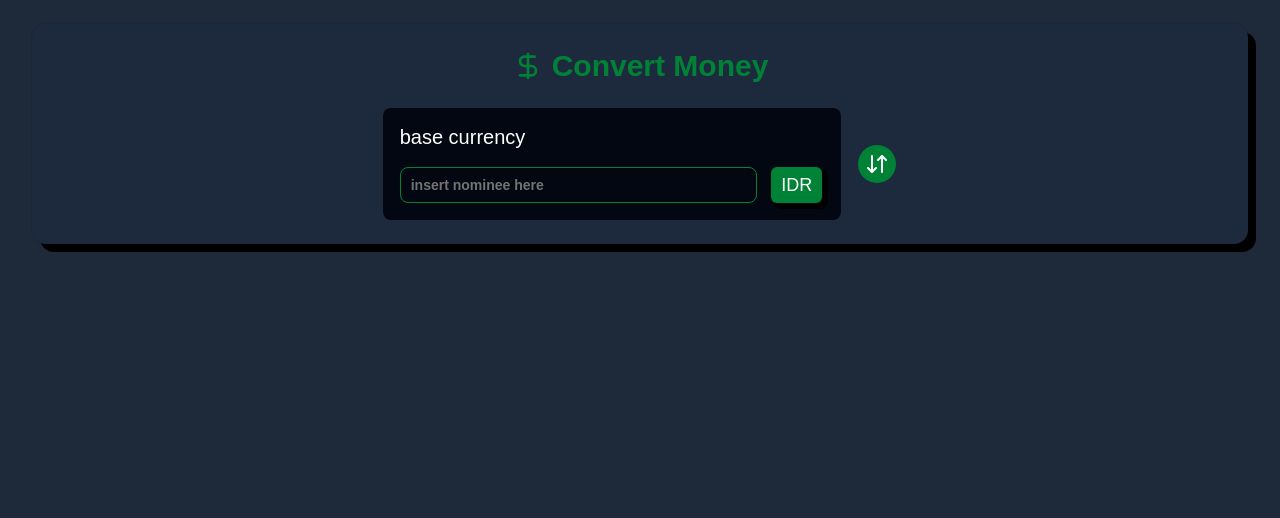
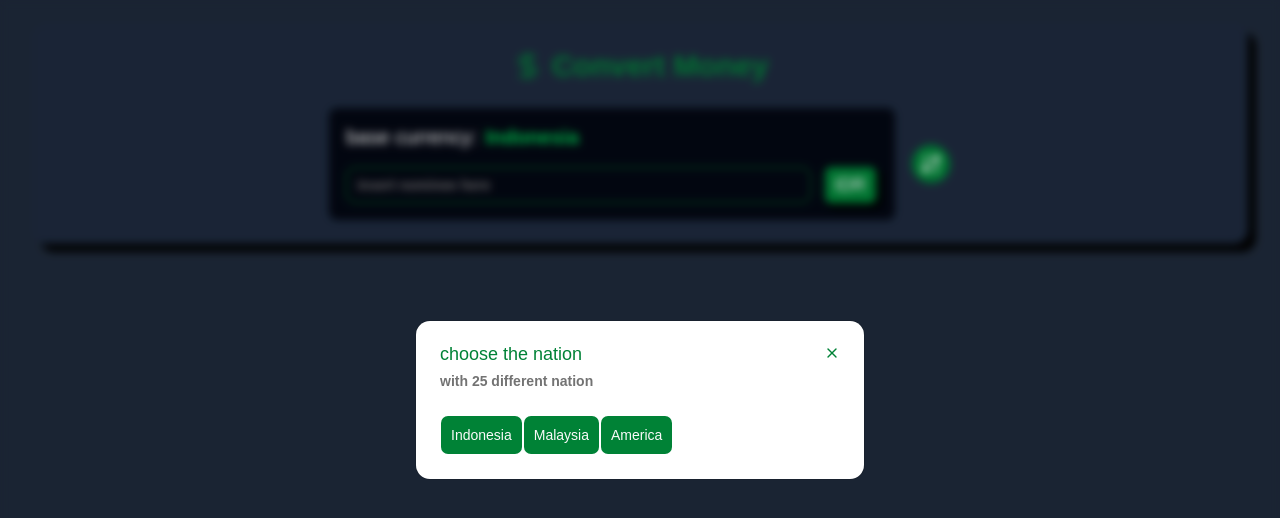
Before and after one commit to Devanoyudhistira/devarency, a React (Vite) app: page / in a window 1280 px wide. Both pictures are taken after a click on the button "IDR". Shown: the top 518 px of the page. Built offline with nearby package versions, Linux system fonts and the light colour scheme; no server answers.

Commit message:
add:change nation to input

```diff
--- a/src/components/convert-card.tsx
+++ b/src/components/convert-card.tsx
@@ -6,6 +6,7 @@ import Moneyresult from "./money-result";
 import { useEffect, useState } from "react";
 import axios from "axios";
 import convertToMoney from "@/lib/convert";
+import Nationdialog from "./nationdialog";
 
 type moneypair = {
   result: string;
@@ -22,13 +23,19 @@ type moneypair = {
 
 export default function Convertcard() {
   const [moneyrecord, setmoneyrecord] = useState<moneypair>();
-  const [moneynominee, setmoneynominee] = useState<number>(1);
+  const [moneynominee, setmoneynominee] = useState<number>(0);
+  const [opennation, setopennation] = useState<boolean>(false);
+  const [openlastnation, setopenlastnation] = useState<boolean>(false);
+  const [firstnation, setfirstnation] = useState<string>("IDR");
+  const [firstfullnation, setfirstfullnation] = useState<string>("Indonesia");
+  const [lastfullnation, setlastfullnation] = useState<string>("America");
+  const [lastnation, setlastnation] = useState<string>("USD");
   useEffect(() => {
     async function getcurrency() {
       try {
         const response: moneypair = (
           await axios.get(
-            `https://v6.exchangerate-api.com/v6/${import.meta.env.VITE_EXCHANGE_RATE_KEY}/pair/IDR/USD`,
+            `https://v6.exchangerate-api.com/v6/${import.meta.env.VITE_EXCHANGE_RATE_KEY}/pair/${firstnation}/${lastnation}`,
           )
         ).data;
         setmoneyrecord(response);
@@ -37,16 +44,33 @@ export default function Convertcard() {
       }
     }
     getcurrency();
-  }, []);
-  console.log(moneynominee);
+  }, [firstnation, lastnation]);
+
+  console.log(lastnation);
+  console.log(firstnation);
   return (
     <Card className="bg-slate-800 shadow-[8px_8px_0_black] w-[95%] flex flex-col items-center ">
+      <Nationdialog
+        changefullnation={setfirstfullnation}
+        changenation={setfirstnation}
+        onchange={setopennation}
+        opencondition={opennation}
+      />
+      <Nationdialog
+        changefullnation={setlastfullnation}
+        changenation={setlastnation}
+        onchange={setopenlastnation}
+        opencondition={openlastnation}
+      />
       <h1 className="text-primary text-3xl font-black flex items-center gap-2 ">
         {" "}
         <DollarSign className="size-8" /> Convert Money{" "}
       </h1>
       <CardContent className="flex flex-col lg:flex-row gap-4 items-center">
         <Moneyinput
+          nationname={firstfullnation}
+          nation={firstnation}
+          onClick={() => setopennation(!opennation)}
           onchange={(e) =>
             setmoneynominee(Number(e.currentTarget.value.replace(/[.,]/g, "")))
           }
@@ -59,15 +83,21 @@ export default function Convertcard() {
         >
           <ArrowDownUp color="white" className="size-6" />
         </Button>
-        {moneyrecord?.conversion_rate &&  <Moneyresult
-          money={moneyrecord?.conversion_rate * moneynominee}
-          currency={moneyrecord?.target_code}
-        />}
+        {moneyrecord?.conversion_rate && (
+          <Moneyresult
+            nation={lastnation}
+            onClick={() => setopenlastnation(!opennation)}
+            money={moneyrecord?.conversion_rate * moneynominee}
+            currency={moneyrecord?.target_code}
+            nationname={lastfullnation}
+          />
+        )}
       </CardContent>
       {moneyrecord?.target_code && (
         <CardFooter className="text-md text-gray-500 font-semibold">
           {" "}
-          {convertToMoney(moneynominee,moneyrecord?.base_code)} {moneyrecord?.base_code} ={" "}
+          {convertToMoney(moneynominee, moneyrecord?.base_code)}{" "}
+          {moneyrecord?.base_code} ={" "}
           {/* {moneyrecord?.conversion_rate * moneynominee} */}
           {convertToMoney(
             moneyrecord?.conversion_rate * moneynominee,
--- a/src/components/money-input.tsx
+++ b/src/components/money-input.tsx
@@ -6,13 +6,17 @@ import { NumericFormat } from "react-number-format";
 type props={
   inputname:string;
   onchange:React.ChangeEventHandler<HTMLInputElement>;
+  onClick: React.MouseEventHandler<HTMLButtonElement>;
+  nation:string;
+  nationname:string
 }
-export default function Moneyinput({ inputname,onchange }:props) {
+export default function Moneyinput({ inputname,onchange,onClick,nation,nationname }:props) {
   return (
     <Item className="bg-gray-950 text-white">
       <h1 className="text-xl font-lg flex items-center gap-2 font-medium">
         {" "}
-        {inputname}{" "}
+        {inputname}:{" "}
+        <span className="text-green-500 font-semibold" > {nationname} </span>
       </h1>
       <div className="flex items-center gap-3 w-full justify-between">
         <NumericFormat
@@ -26,7 +30,7 @@ export default function Moneyinput({ inputname,onchange }:props) {
           id="price"
           onChange={onchange}
         />
-        <Nationbutton nation="IDR" />
+        <Nationbutton onClick={onClick} nation={nation} />
       </div>
     </Item>
   );
--- a/src/components/money-result.tsx
+++ b/src/components/money-result.tsx
@@ -2,16 +2,25 @@ import convertToMoney from "@/lib/convert";
 import { Item } from "./ui/item";
 import Nationbutton from "./nation-button";
 
-export default function Moneyresult({money,currency}:{money:number,currency:string}) {
+
+type props = {
+  money:number;
+  currency:string;
+  onClick: React.MouseEventHandler<HTMLButtonElement>;
+  nation: string;
+  nationname
+};
+
+export default function Moneyresult({money,currency,onClick,nation,nationname}:props) {
   return (
     <Item className="bg-gray-950 text-white">
-      <h1 className="text-xl font-lg font-medium"> currency target </h1>
+      <h1 className="text-xl font-lg font-medium"> currency target : <span className="text-green-500 font-semibold" > {nationname} </span> </h1>
       <div className="flex items-center gap-3 w-full justify-between">
         <h1 className="text-2xl text-green-500 font-black text-shadow-2xs">
           {" "}
           {convertToMoney(money, currency)}{" "}
         </h1>
-        <Nationbutton nation="USD" />
+        <Nationbutton onClick={onClick} nation={nation} />
       </div>
     </Item>
   );
--- a/src/components/nation-button.tsx
+++ b/src/components/nation-button.tsx
@@ -1,11 +1,17 @@
 import { Button } from "./ui/button";
 
-export default function Nationbutton({nation}:{nation:string}) {
+type Props = {
+  nation:string;
+  onClick: React.MouseEventHandler<HTMLButtonElement>;
+};
+
+export default function Nationbutton({nation,onClick}:Props) {
   return (
     <Button
       size="lg"
       value={`default`}
       className={`bg-primary text-lg text-white border-2 shadow-[4px_4px_0_black]`}
+      onClick={onClick}
     >
       {nation}
     </Button>
--- /dev/null
+++ b/src/components/nationdialog.tsx
@@ -0,0 +1,65 @@
+import React, { useEffect } from "react";
+import { Button } from "./ui/button";
+import {
+  Dialog,
+  DialogContent,
+  DialogDescription,
+  DialogHeader,
+  DialogTitle,
+} from "./ui/dialog";
+import { useCountryStore } from "@/model/countrystore";
+
+type props = {
+  opencondition: boolean;
+  onchange: React.ComponentProps<typeof Dialog>["onOpenChange"];
+  changenation: (nation: string) => void;
+  changefullnation: (nation: string) => void;
+};
+
+export default function Nationdialog({
+  opencondition,
+  onchange,
+  changenation,
+  changefullnation
+}: props) {
+  const countries = useCountryStore((state) => state.countries);
+  const getCountries = useCountryStore((state) => state.getCountries);
+  const newcountry = [
+    { names: { common: "Indonesia" }, currencies: [{ code: "IDR" }] },
+    { names: { common: "Malaysia" }, currencies: [{ code: "MYR" }] },
+    { names: { common: "America" }, currencies: [{ code: "USD" }] },
+  ];
+  const allcountry = [...countries, ...newcountry];
+
+  useEffect(() => {
+    getCountries();
+  }, [getCountries]);
+
+  return (
+    <Dialog open={opencondition} onOpenChange={onchange}>
+      <DialogContent className={`text-primary font-semibold text-lg `}>
+        <DialogHeader>
+          <DialogTitle>choose the nation</DialogTitle>
+          <DialogDescription>with 25 different nation</DialogDescription>
+        </DialogHeader>
+        {
+          <div className="-mx-4 no-scrollbar max-h-[50vh] overflow-y-auto px-4">
+            {allcountry.map((e) => (
+              <Button
+                onClick={() => {
+                  changenation(e.currencies[0].code);
+                  changefullnation(e.names.common)
+                }}
+                type="button"
+                size="lg"
+                variant="default"
+              >
+                {e.names.common}
+              </Button>
+            ))}
+          </div>
+        }
+      </DialogContent>
+    </Dialog>
+  );
+}
--- a/src/components/table-currency.tsx
+++ b/src/components/table-currency.tsx
@@ -1,4 +1,4 @@
-import { useEffect, useState } from "react";
+import { useEffect } from "react";
 import { Card } from "./ui/card";
 import {
   Table,
@@ -8,41 +8,9 @@ import {
   TableHeader,
   TableRow,
 } from "./ui/table";
-import axios from "axios";
-import { SquareOff } from "lucide-react";
+import {  SquareOff } from "lucide-react";
 import convertToMoney from "@/lib/convert";
-type Country = {
-  names: {
-    common: string;
-    official: string;
-  };
-
-  codes: {
-    alpha_2: string;
-    alpha_3: string;
-  };
-
-  flag: {
-    emoji: string;
-    url_png: string;
-    url_svg: string;
-  };
-
-  currencies: {
-    code: string;
-    name: string;
-    symbol: string;
-  }[];
-
-  region: string;
-  subregion: string;
-};
-
-type CountryResponse = {
-  data: {
-    objects: Country[];
-  };
-};
+import { useCountryStore } from "@/model/countrystore";
 
 type ExchangeRateResponse = {
   result: string;
@@ -62,40 +30,12 @@ export default function Tablecurency({
 }: {
   moneydata: ExchangeRateResponse;
 }) {
-  const [countries, setCountries] = useState<Country[]>([]);
-  // console.log(countries.map((e) => e.currencies[0]?.code));
-  // console.log(moneydata?.conversion_rates);
+  const countries = useCountryStore((state) => state.countries);
+  const getCountries = useCountryStore((state) => state.getCountries);
 
   useEffect(() => {
-    async function getCountries() {
-      try {
-        const response = await axios.get<CountryResponse>(
-          "https://api.restcountries.com/countries/v5",
-          {
-            headers: {
-              Authorization: import.meta.env.VITE_EXCHANGE_COUNTRY_KEY,
-            },
-          },
-        );
-
-        setCountries(response.data.data.objects);
-      } catch (error) {
-        console.error(error);
-      }
-    }
-
     getCountries();
-  }, []);
-
-  // if (moneydata?.conversion_rates && countries[0]?.currencies[0]?.code) {
-  //   console.log(
-  //     Object.entries(moneydata.conversion_rates)
-  //       .filter(
-  //         ([currencies]) => currencies === countries[0].currencies[0]?.code,
-  //       )
-  //       .map(([currencies, rates]) => currencies),
-  //   );
-  // }
+  }, [getCountries]);
 
   return (
     <Card className="w-[98%] text-white bg-slate-950 px-4 py-2">
--- /dev/null
+++ b/src/model/countrystore.tsx
@@ -0,0 +1,76 @@
+import { create } from "zustand";
+import axios from "axios";
+
+type Country = {
+  names: {
+    common: string;
+    official: string;
+  };
+
+  codes: {
+    alpha_2: string;
+    alpha_3: string;
+  };
+
+  flag: {
+    emoji: string;
+    url_png: string;
+    url_svg: string;
+  };
+
+  currencies: {
+    code: string;
+    name: string;
+    symbol: string;
+  }[];
+
+  region: string;
+  subregion: string;
+};
+
+type CountryResponse = {
+  data: {
+    objects: Country[];
+  };
+};
+
+
+type CountryStore = {
+  countries: Country[];
+  loading: boolean;
+  error: string | null;
+  getCountries: () => Promise<void>;
+};
+
+export const useCountryStore = create<CountryStore>((set) => ({
+  countries: [],
+  loading: false,
+  error: null,
+
+  getCountries: async () => {
+    set({ loading: true, error: null });
+
+    try {
+      const response = await axios.get<CountryResponse>(
+        "https://api.restcountries.com/countries/v5",
+        {
+          headers: {
+            Authorization: import.meta.env.VITE_EXCHANGE_COUNTRY_KEY,
+          },
+        },
+      );
+
+      set({
+        countries: response.data.data.objects,
+        loading: false,
+      });
+    } catch (error) {
+      console.error(error);
+
+      set({
+        error: "Failed to fetch countries",
+        loading: false,
+      });
+    }
+  },
+}));
```
